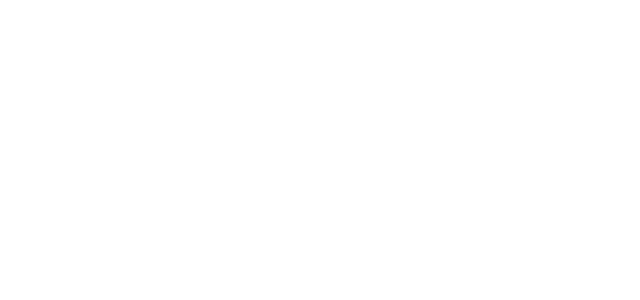
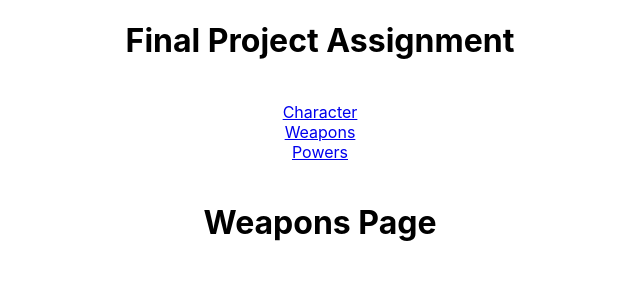
Before and after one commit to CubeCreator/Week16FinalProject, a React (Create React App) app: page /Weapons in a window 1280 px wide. Shown: the top 300 px of the page, without its empty margins (320-960 px from the left). Built offline with nearby package versions, Linux system fonts and the light colour scheme.

Commit message:
layout beginnings

```diff
--- a/src/App.js
+++ b/src/App.js
@@ -1,11 +1,39 @@
 //Import the needed requirements
 import './App.css';
+import { Routes, Route, BrowserRouter, Link } from 'react-router-dom';
+import { Nav } from 'react-bootstrap';
+import { Navbar } from 'react-bootstrap';
+import CharacterPage from './components/CharacterPage';
+import WeaponsPage from './components/WeaponsPage';
+import PowersPage from './components/PowersPage';
 
 function App() {
   return (
     //Create a Navbar that will switch between three components that hold all the information and components for each page
     <div className="App">
-
+      {/* This is the header and Navbar of the Page*/}
+      <h1>Final Project Assignment</h1>
+      <br />
+      <Navbar bg="light" expand="lg">
+        <Nav>
+          <Nav.Link to="/">Character</Nav.Link>
+        </Nav>
+        <Nav>
+          <Nav.Link to="/Weapons">Weapons</Nav.Link>
+        </Nav>
+        <Nav>
+          <Nav.Link to="/Powers">Powers</Nav.Link>
+        </Nav>
+      </Navbar>
+      <br />
+      {/* This is where the Page Elements are changed based on the React Router */}
+      <BrowserRouter>
+        <Routes>
+          <Route path="/" element={<CharacterPage />}/>
+          <Route path="/Weapons" element={<WeaponsPage />}/>
+          <Route path="/Powers" element={<PowersPage />}/>
+        </Routes>
+      </BrowserRouter>
     </div>
   );
 }
--- a/src/components/CharacterPage.js
+++ b/src/components/CharacterPage.js
@@ -0,0 +1,19 @@
+import React from "react";
+
+class CharacterPage extends React.Component {
+    constructor(props) {
+        super(props)
+    }
+
+    componentDidMount = () => {};
+
+    render() {
+        return (
+            <div>
+                <h1>Character Page</h1>
+            </div>
+        )
+    }
+}
+
+export default CharacterPage;
--- a/src/components/PowersPage.js
+++ b/src/components/PowersPage.js
@@ -0,0 +1,19 @@
+import React from "react";
+
+class PowersPage extends React.Component {
+    constructor(props) {
+        super(props)
+    }
+
+    componentDidMount = () => {};
+
+    render() {
+        return(
+            <div>
+                <h1>Powers Page</h1>
+            </div>
+        )
+    }
+}
+
+export default PowersPage
--- a/src/components/WeaponsPage.js
+++ b/src/components/WeaponsPage.js
@@ -0,0 +1,19 @@
+import React from "react";
+
+class WeaponsPage extends React.Component {
+    constructor(props) {
+        super(props)
+    }
+
+    componentDidMount = () => {};
+
+    render() {
+        return (
+            <div>
+                <h1>Weapons Page</h1>
+            </div>
+        )
+    }
+}
+
+export default WeaponsPage;
```
